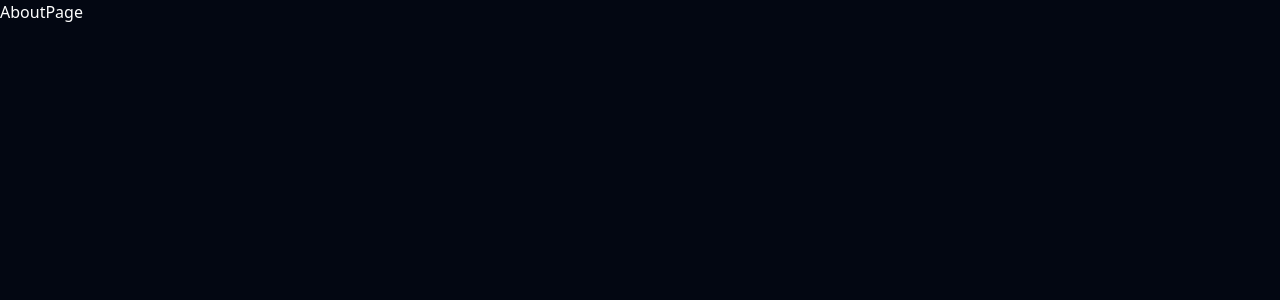
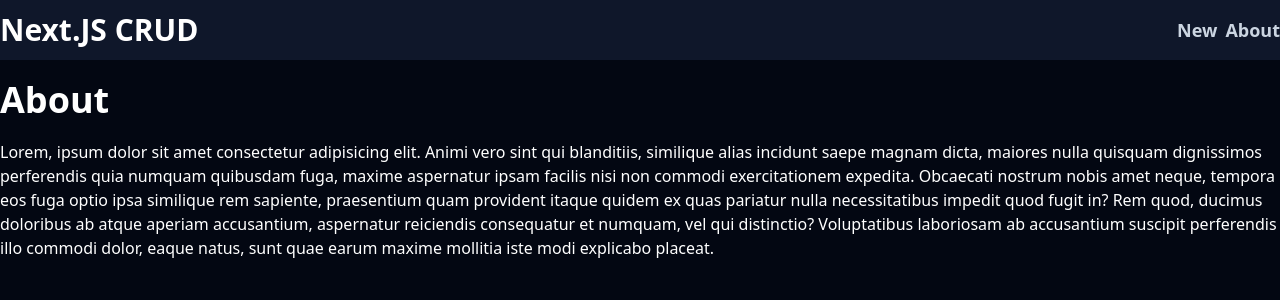
Before and after one commit to 123SantiagoGonzalwz1/CursoNext, a Next.js app in the folder next-js-prisma-crud/: page /about in a window 1280 px wide. Shown: the top 300 px of the page. Built offline with nearby package versions, Linux system fonts and the light colour scheme.

Commit message:
Navegación

```diff
--- a/next-js-prisma-crud/src/app/about/page.jsx
+++ b/next-js-prisma-crud/src/app/about/page.jsx
@@ -1,11 +1,24 @@
-import React from 'react'
+import React from "react";
 
 function AboutPage() {
   return (
-    <div>
-      AboutPage
-    </div>
-  )
+    <section className="container mx-auto">
+      <h3 className="text-4xl font-bold my-5">About</h3>
+      <p>
+        Lorem, ipsum dolor sit amet consectetur adipisicing elit. Animi vero
+        sint qui blanditiis, similique alias incidunt saepe magnam dicta,
+        maiores nulla quisquam dignissimos perferendis quia numquam quibusdam
+        fuga, maxime aspernatur ipsam facilis nisi non commodi exercitationem
+        expedita. Obcaecati nostrum nobis amet neque, tempora eos fuga optio
+        ipsa similique rem sapiente, praesentium quam provident itaque quidem ex
+        quas pariatur nulla necessitatibus impedit quod fugit in? Rem quod,
+        ducimus doloribus ab atque aperiam accusantium, aspernatur reiciendis
+        consequatur et numquam, vel qui distinctio? Voluptatibus laboriosam ab
+        accusantium suscipit perferendis illo commodi dolor, eaque natus, sunt
+        quae earum maxime mollitia iste modi explicabo placeat.
+      </p>
+    </section>
+  );
 }
 
-export default AboutPage
+export default AboutPage;
--- a/next-js-prisma-crud/src/app/layout.jsx
+++ b/next-js-prisma-crud/src/app/layout.jsx
@@ -1,5 +1,6 @@
 import localFont from "next/font/local";
 import "./globals.css";
+import Navbar from "@/components/Navbar";
 
 const geistSans = localFont({
   src: "./fonts/GeistVF.woff",
@@ -23,6 +24,7 @@ export default function RootLayout({ children }) {
       <body
         className={`${geistSans.variable} ${geistMono.variable} antialiased`}
       >
+        <Navbar />
         {children}
       </body>
     </html>
--- /dev/null
+++ b/next-js-prisma-crud/src/app/not-found.jsx
@@ -0,0 +1,17 @@
+import React from 'react';
+import Link from 'next/link';
+
+function NotFound() {
+  return (
+    <section className="flex h-[calc(100vh-7rem)] justify-center items-center">
+        <div className="text-center">
+            <h1 className="tex-4xl font-bold">Not Found</h1>
+            <Link href="/" className="text-slate-400 text-2xl mt-5">
+                Volver al inicio.
+            </Link>
+        </div>
+    </section>
+  )
+}
+
+export default NotFound
--- /dev/null
+++ b/next-js-prisma-crud/src/components/Navbar.jsx
@@ -0,0 +1,29 @@
+import React from "react";
+import Link from "next/link";
+
+function Navbar() {
+  return (
+    <nav className="bg-slate-900">
+      <div className="container mx-auto flex justify-between items-center py-3">
+        <Link href="/">
+            <h3 className="font-bold text-3xl">Next.JS CRUD</h3>
+        </Link>
+
+        <ul className="flex gap-x-2 text-lg font-bold">
+          <li>
+            <Link href="/new" className="text-slate-300 hover:text-slate-200">
+              New
+            </Link>
+          </li>
+          <li>
+            <Link href="/about" className="text-slate-300 hover:text-slate-200">
+              About
+            </Link>
+          </li>
+        </ul>
+      </div>
+    </nav>
+  );
+}
+
+export default Navbar;
```
